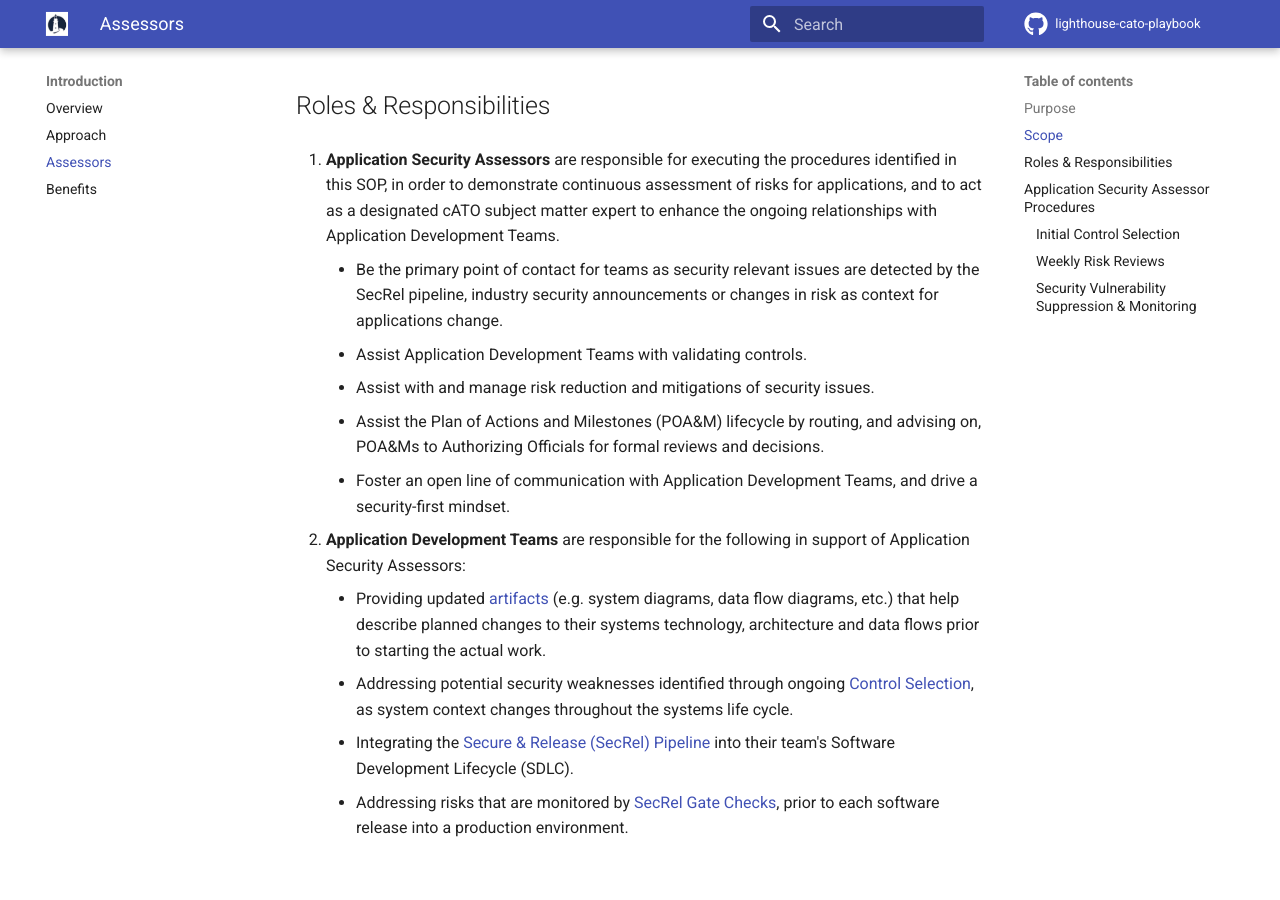
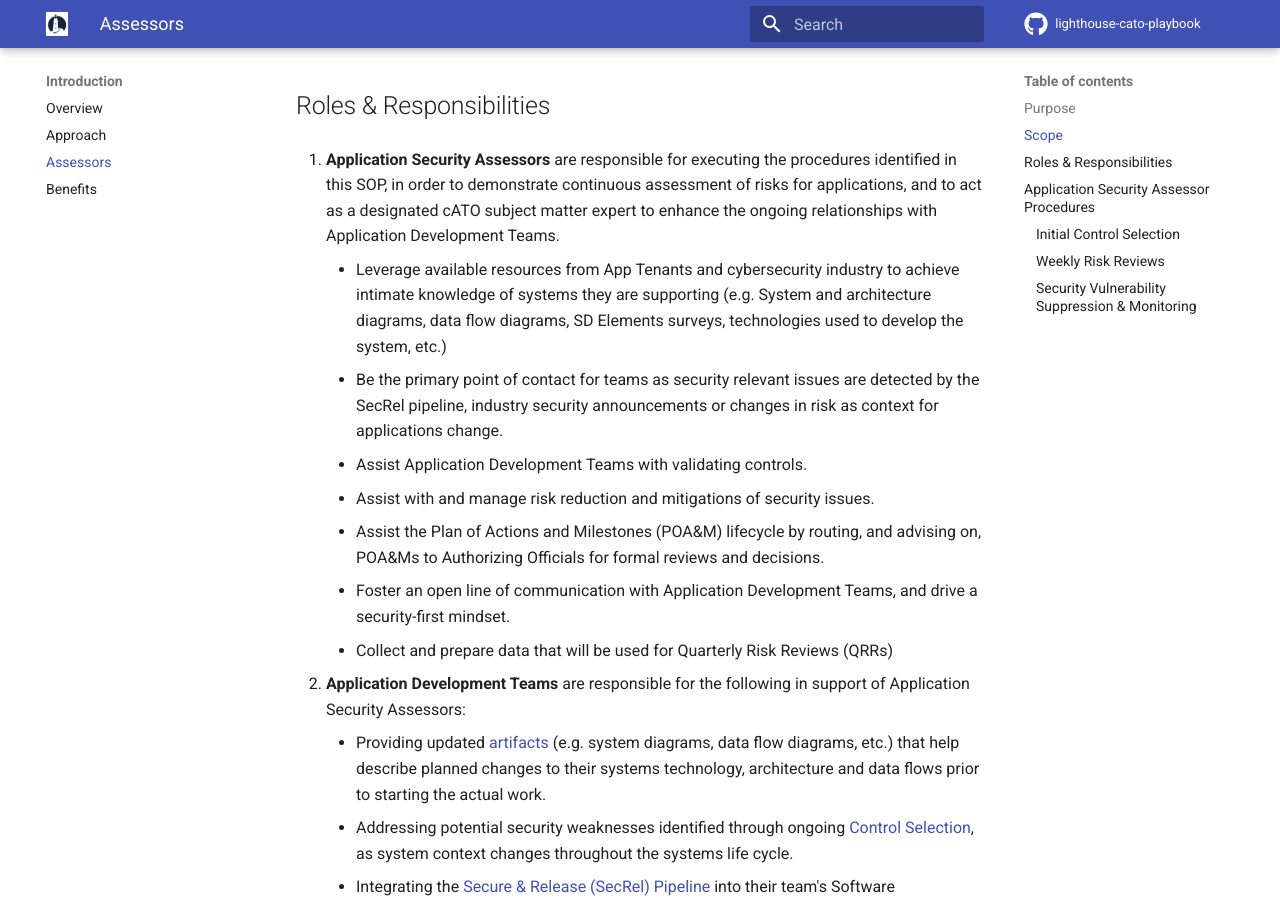
Before and after one commit to rise8-us/cato-playbook, an MkDocs documentation site: the page built from docs/assessor.md, in a window 1280 px wide and 900 px high, scrolled down 754 px. Built offline with MkDocs 1.6.1 and Material for MkDocs 9.7.7, drawn with Linux system fonts in a browser that asks for light colours; comment, search, counter and statistics services are not loaded.

Commit message:
Update assessor.md

```diff
--- a/docs/assessor.md
+++ b/docs/assessor.md
@@ -14,11 +14,13 @@ This SOP only applies to Application Development Teams who are developing, testi
 ## Roles & Responsibilities
 1.	**Application Security Assessors** are responsible for executing the procedures identified in this SOP, in order to demonstrate continuous assessment of risks for applications, and to act as a designated cATO subject matter expert to enhance the ongoing relationships with Application Development Teams.
 
+    - Leverage available resources from App Tenants and cybersecurity industry to achieve intimate knowledge of systems they are supporting (e.g. System and architecture diagrams, data flow diagrams, SD Elements surveys, technologies used to develop the system, etc.)
     - Be the primary point of contact for teams as security relevant issues are detected by the SecRel pipeline, industry security announcements or changes in risk as context for applications change.
     - Assist Application Development Teams with validating controls.
     - Assist with and manage risk reduction and mitigations of security issues.
     - Assist the Plan of Actions and Milestones (POA&M) lifecycle by routing, and advising on, POA&Ms to Authorizing Officials for formal reviews and decisions.
     - Foster an open line of communication with Application Development Teams, and drive a security-first mindset.
+    - Collect and prepare data that will be used for Quarterly Risk Reviews (QRRs)
 
 2.	**Application Development Teams** are responsible for the following in support of Application Security Assessors:
 
```
